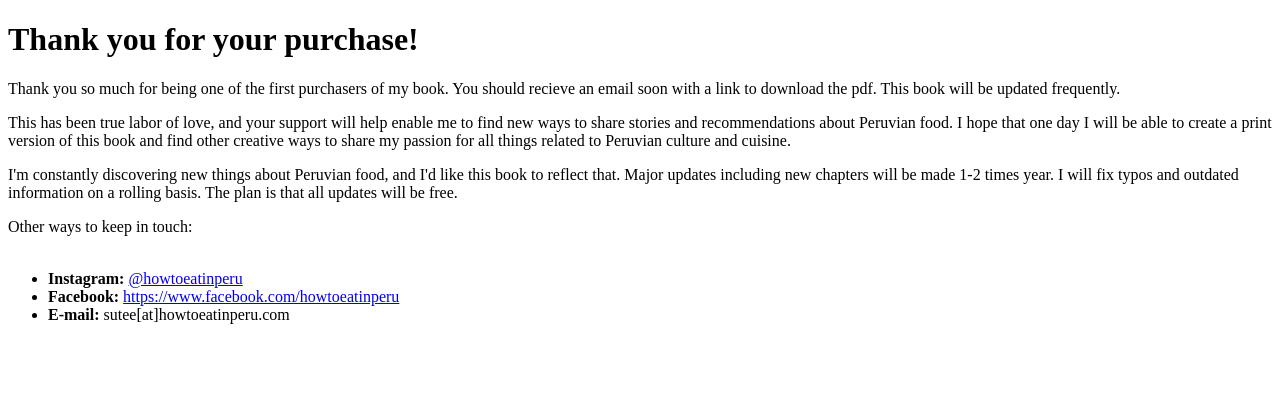
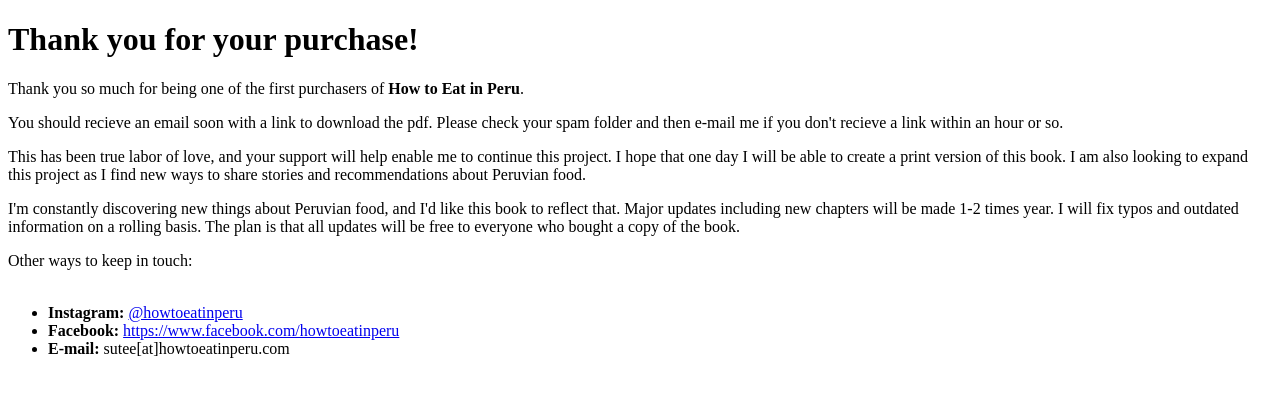
Before and after one commit to sdee/escritor, a Next.js app in the folder web/: page /thankyou in a window 1280 px wide. Shown: the top 396 px of the page. Built offline with nearby package versions, Linux system fonts and the light colour scheme.

Commit message:
clean up

```diff
--- a/web/pages/about.js
+++ b/web/pages/about.js
@@ -1,3 +1,4 @@
+import Link from 'next/link';
 const About = () => {
   return (
     <div class="relative py-16 bg-white overflow-hidden mt-6 prose prose-indigo prose-lg text-gray-500 mx-auto">
@@ -74,6 +75,10 @@
         didn’t go the most efficient route, I felt like I was peeling away more
         and more layers each time.
       </p>
+      <Link href="/">
+          <a>Back</a>
+        </Link>
+
     </div>
   );
 };
--- a/web/pages/thankyou.js
+++ b/web/pages/thankyou.js
@@ -10,23 +10,26 @@
           </span>
         </h1>
         <p class="mt-10 text-2xl text-gray-500 leading-8">
-          Thank you so much for being one of the first purchasers of my book.
-          You should recieve an email soon with a link to download the pdf. This
-          book will be updated frequently.
+          Thank you so much for being one of the first purchasers of <b>How to Eat in Peru</b>.
         </p>
         <p class="mt-10 text-2xl text-gray-500 leading-8">
-          {" "}
+          You should recieve an email soon with a link to download the pdf.
+          Please check your spam folder and then e-mail me if you don't recieve
+          a link within an hour or so.
+        </p>
+        <p class="mt-10 text-2xl text-gray-500 leading-8">
           This has been true labor of love, and your support will help enable me
-          to find new ways to share stories and recommendations about Peruvian
-          food. I hope that one day I will be able to create a print version of
-          this book and find other creative ways to share my passion for
-          all things related to Peruvian culture and cuisine.
+          to continue this project. I hope that one day I will be able to create
+          a print version of this book. I am also looking to expand this project
+          as I find new ways to share stories and recommendations about Peruvian
+          food.
         </p>
         <p class="mt-10 text-2xl text-gray-500 leading-8">
           I'm constantly discovering new things about Peruvian food, and I'd
           like this book to reflect that. Major updates including new chapters
           will be made 1-2 times year. I will fix typos and outdated information
-          on a rolling basis. The plan is that all updates will be free.
+          on a rolling basis. The plan is that all updates will be free to
+          everyone who bought a copy of the book.
         </p>
         <p class="mt-10 text-2xl text-gray-500 leading-8">
           Other ways to keep in touch:
@@ -34,7 +37,10 @@
           <br />
           <ul>
             <li>
-              <b>Instagram: </b> <a href="https://www.instagram.com/howtoeatinperu/">@howtoeatinperu</a>
+              <b>Instagram: </b>{" "}
+              <a href="https://www.instagram.com/howtoeatinperu/">
+                @howtoeatinperu
+              </a>
             </li>
             <li>
               <b>Facebook: </b>
```
Also changed, not shown: 1 other file (tests, documents, lock files or other folders).
